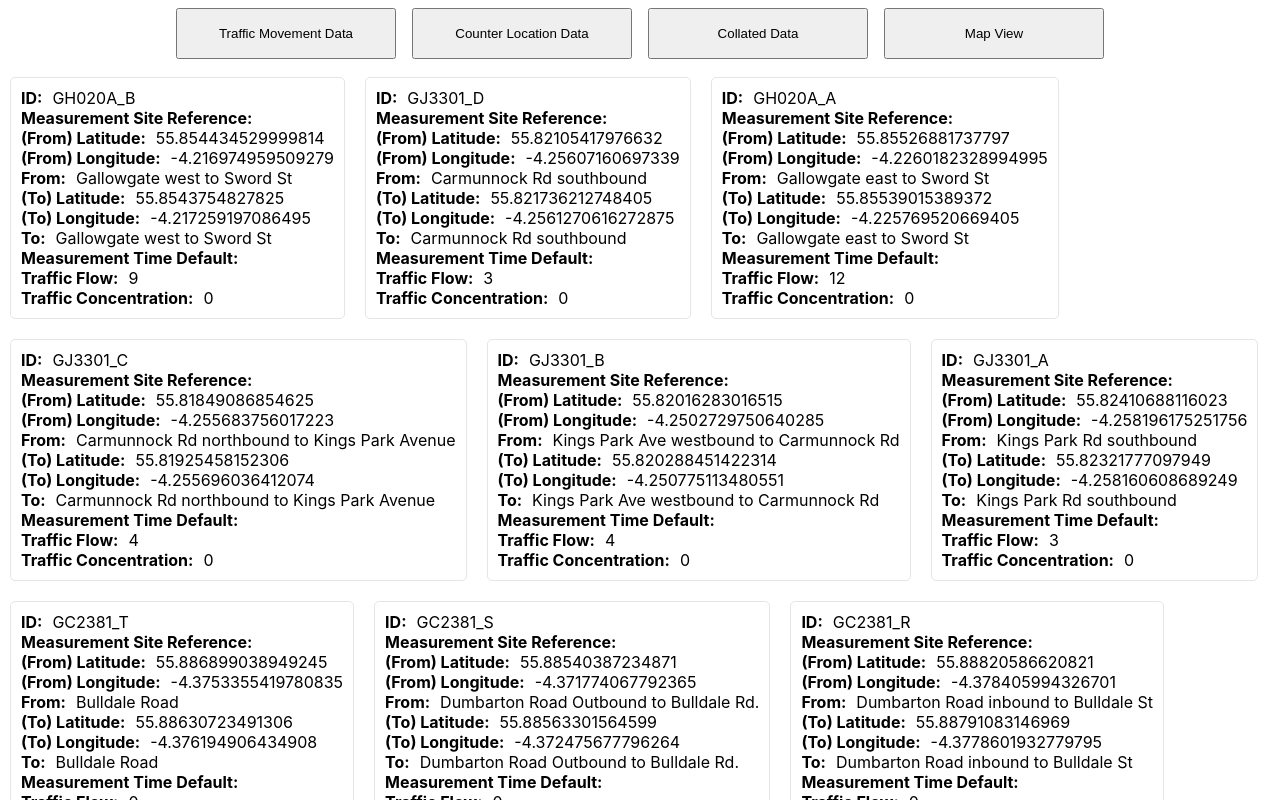
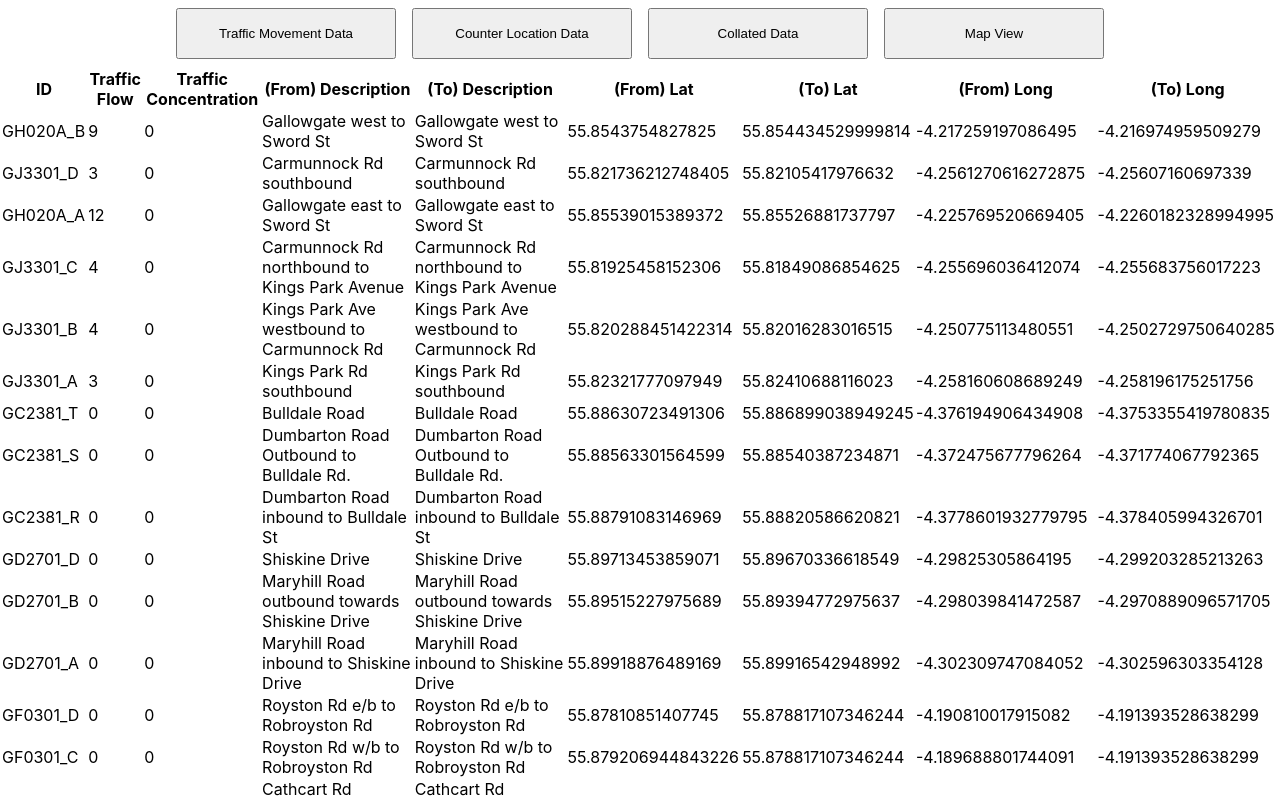
Before and after one commit to robertgregg3/traffic-api, a React (Create React App) app: page /collated-data in a window 1280 px wide. Built offline with nearby package versions, Linux system fonts and the light colour scheme; what react-google-maps would draw is missing.

Commit message:
Added table skeleton for collated data

```diff
--- a/src/Components/CollatedData.js
+++ b/src/Components/CollatedData.js
@@ -11,7 +11,7 @@ const locationData =
 const movementData =
   MovementDataJson.d2LogicalModel.payloadPublication.siteMeasurements;
 
-function CollatedData() {
+function CollatedData({ sortColumn, onSort }) {
   const [collatedData, setCollatedData] = useState([]);
 
   useEffect(() => {
@@ -41,79 +41,66 @@ function CollatedData() {
   }, []);
 
   return (
-    <div className="data">
-      {collatedData &&
-        collatedData.map((data) => (
-          <ul key={data.id} className="data__container">
-            <li>
-              <h4>ID: </h4>
-              {data.id}
-            </li>
-            <li>
-              <h4>Measurement Site Reference:</h4>
-              {data.measurementSiteReference}
-            </li>
-            <li>
-              <h4>(From) Latitude: </h4>
+    <table className="table">
+      <thead>
+        <tr>
+          <th>ID</th>
+          <th>Traffic Flow</th>
+          <th>Traffic Concentration</th>
+          <th>(From) Description</th>
+          <th>(To) Description</th>
+          <th>(From) Lat</th>
+          <th>(To) Lat</th>
+          <th>(From) Long</th>
+          <th>(To) Long</th>
+        </tr>
+      </thead>
+      <tbody>
+        {collatedData.map((data) => (
+          <tr key={data.id}>
+            <td>{data.id}</td>
+            <td>{data.measuredValue[0].basicDataValue.vehicleFlow}</td>
+            <td>{data.measuredValue[1].basicDataValue.concentration}</td>
+            <td>
+              {
+                data.measurementSiteLocation.tpeglinearLocation.from.name
+                  .descriptor.value
+              }
+            </td>
+            <td>
+              {
+                data.measurementSiteLocation.tpeglinearLocation.to.name
+                  .descriptor.value
+              }
+            </td>
+            <td>
+              {
+                data.measurementSiteLocation.tpeglinearLocation.from
+                  .pointCoordinates.latitude
+              }
+            </td>
+            <td>
               {
                 data.measurementSiteLocation.tpeglinearLocation.to
                   .pointCoordinates.latitude
               }
-            </li>
-            <li>
-              <h4>(From) Longitude: </h4>
+            </td>
+            <td>
+              {
+                data.measurementSiteLocation.tpeglinearLocation.from
+                  .pointCoordinates.longitude
+              }
+            </td>
+            <td>
               {
                 data.measurementSiteLocation.tpeglinearLocation.to
                   .pointCoordinates.longitude
               }
-            </li>
-            <li>
-              <h4>From: </h4>
-              {
-                data.measurementSiteLocation.tpeglinearLocation.to.name
-                  .descriptor.value
-              }
-            </li>
-            <li>
-              <h4>(To) Latitude: </h4>
-              {
-                data.measurementSiteLocation.tpeglinearLocation.from
-                  .pointCoordinates.latitude
-              }
-            </li>
-            <li>
-              <h4>(To) Longitude: </h4>
-              {
-                data.measurementSiteLocation.tpeglinearLocation.from
-                  .pointCoordinates.longitude
-              }
-            </li>
-            <li>
-              <h4>To: </h4>
-              {
-                data.measurementSiteLocation.tpeglinearLocation.from.name
-                  .descriptor.value
-              }
-            </li>
-            <li>
-              <h4>Measurement Time Default:</h4>
-              {data.measurementTimeDefault}
-            </li>
-            <li>
-              <h4>Traffic Flow: </h4>
-              {!data.measuredValue
-                ? ""
-                : data.measuredValue[0].basicDataValue.vehicleFlow}
-            </li>
-            <li>
-              <h4>Traffic Concentration: </h4>
-              {!data.measuredValue
-                ? ""
-                : data.measuredValue[1].basicDataValue.concentration}
-            </li>
-          </ul>
+            </td>
+          </tr>
         ))}
-    </div>
+      </tbody>
+    </table>
   );
 }
 
```
Also changed, not shown: src/Components/table.jsx (added, +14 -0 lines), src/Components/tableBody.jsx (added, +34 -0 lines), src/Components/tableHeader.jsx (added, +41 -0 lines), 1 other file (tests, documents, lock files or other folders).
